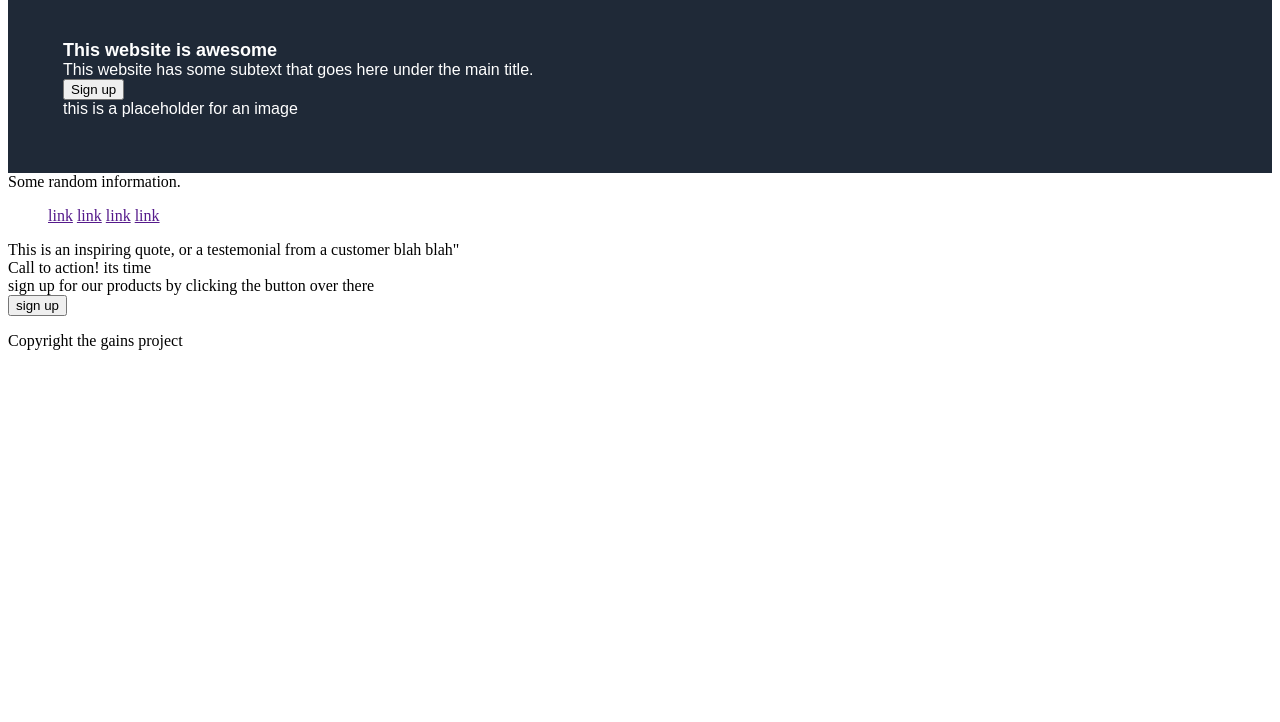
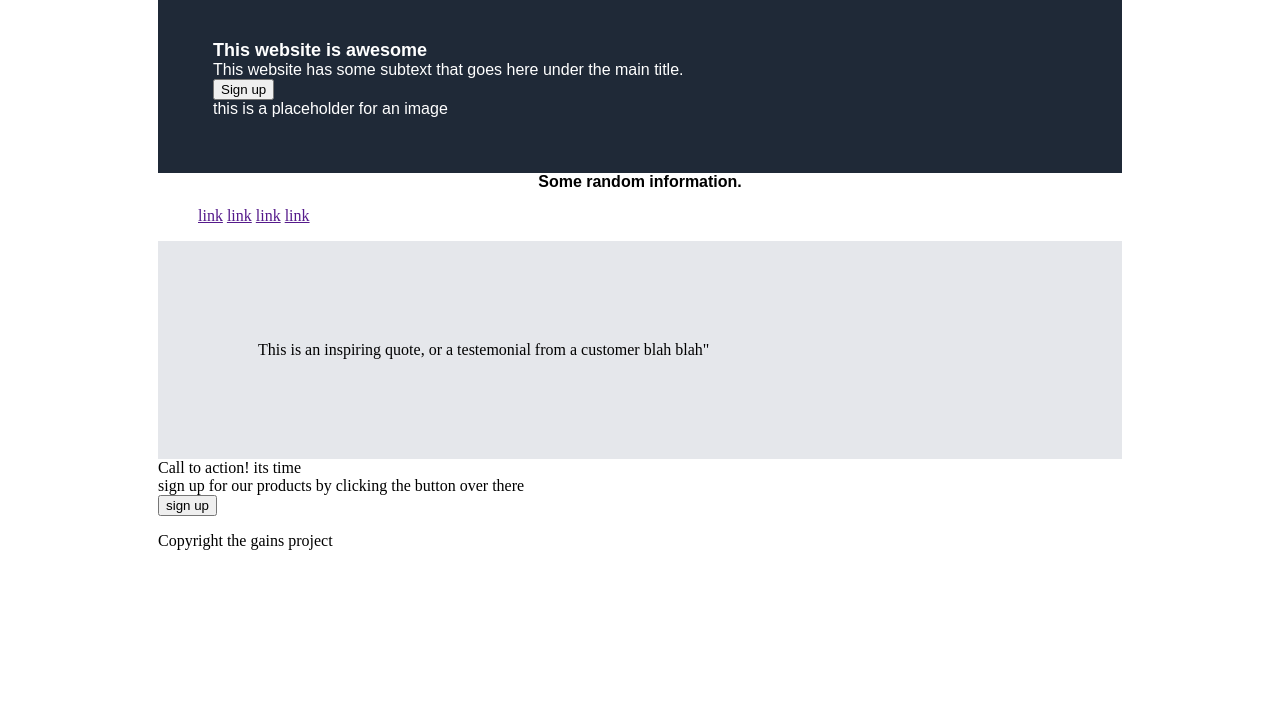
Before and after one commit to Ahson1/Odin-landing-page, a plain HTML site: page index.html in a window 1280 px wide. Shown: the part 78-800 px from the top of the page. Drawn offline with Linux system fonts and the light colour scheme.

Commit message:
mistake in side margins, colour not extending enuf

```diff
--- a/style.css
+++ b/style.css
@@ -1,4 +1,8 @@
+body {
 
+    padding-left: 150px;
+    padding-right: 150px;
+}
 
 /*This is the stuff at the top row */
 .tops {
@@ -46,3 +50,29 @@
     font-weight: bold;
     font-size: large;
 }
+
+.section2 {
+
+    display: flex;
+    flex-direction: column;
+    justify-content: center;
+}
+.random {
+    display: flex;
+    justify-content: center;
+    font-family: Arial, Helvetica, sans-serif;
+    font-weight: bold;
+
+
+}
+
+
+
+.section3 {
+
+    background-color: #e5e7eb ;
+    padding: 100px;
+
+
+
+}
```
